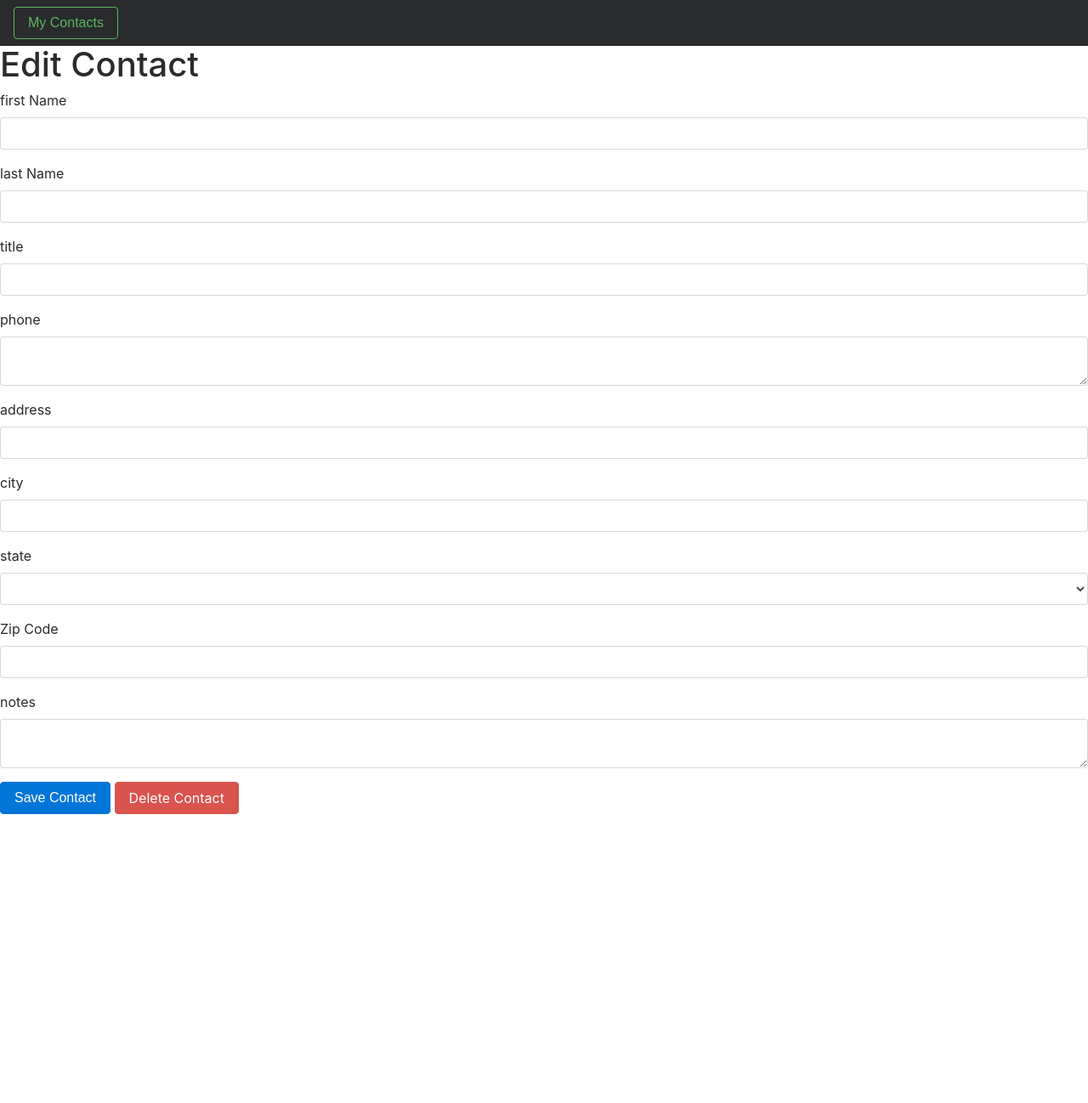
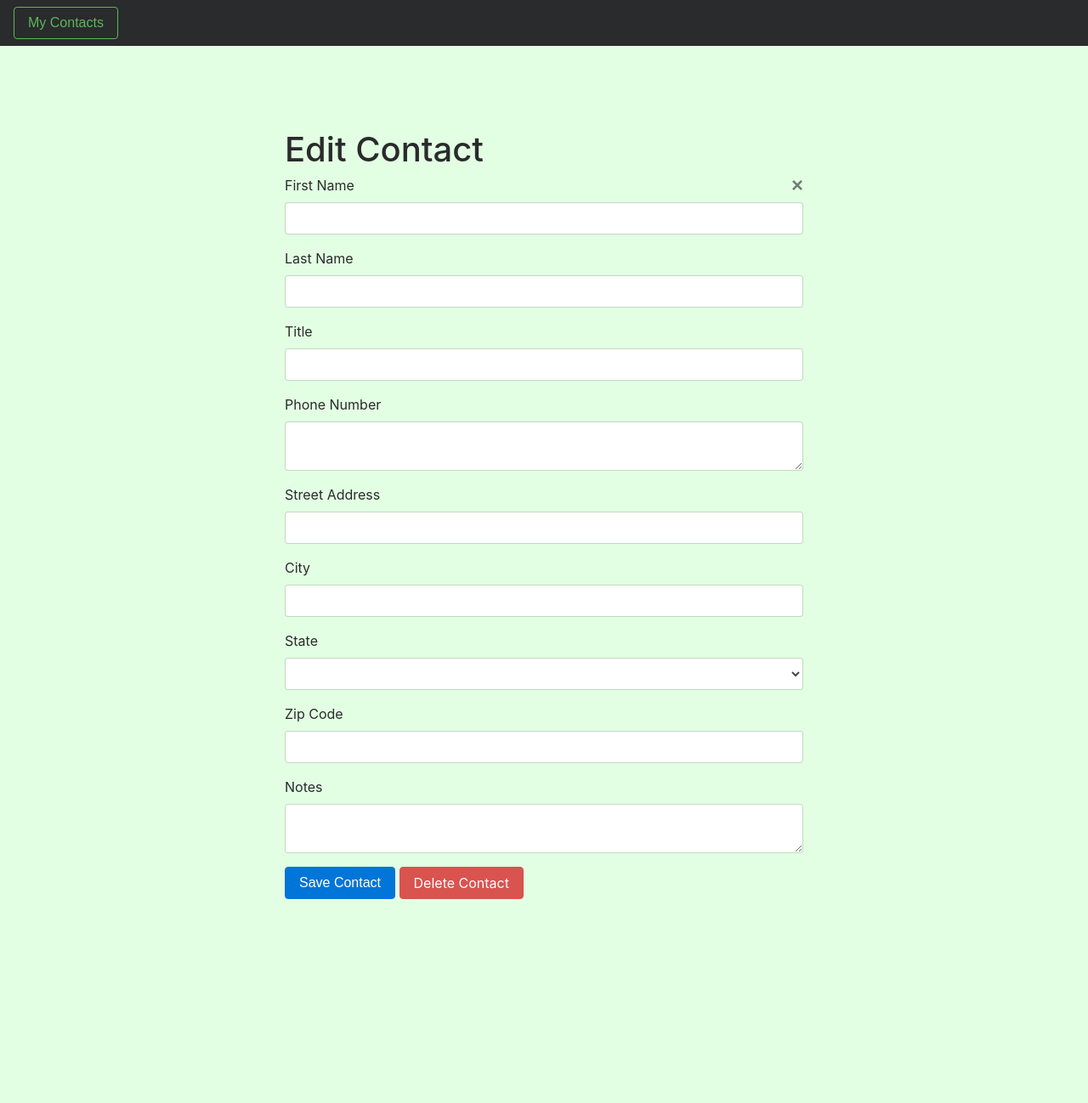
Before and after one commit to stephanielamm/contact-manager-php, a PHP site: page /edit.php?id=1 in a window 1280 px wide. Shown: the whole page at 85% size. Before the commit the page ends 958 px from the top, so only its background shows below. Run offline with PHP 8.4, Linux system fonts and the light colour scheme; data that the repository does not hold is empty; some libraries are stand-ins or nearby versions.

Commit message:
Styling the Edit.php page.
Adding background color, sizing, cancel button.

```diff
--- a/css/style.css
+++ b/css/style.css
@@ -0,0 +1,4 @@
+#contact-form {
+  padding-bottom: 120px;
+  padding-top: 50px;
+}
--- a/edit.php
+++ b/edit.php
@@ -21,43 +21,50 @@
 </div>
 <?php endif; ?>
 
-<h1>Edit Contact</h1>
+<!-- START OF CONTACT FORM -->
+<div class=container-fluid style="background-color: rgba(0, 255, 0, 0.11); padding-top: 50px; padding-bottom: 120px;">
+  <div class="row justify-content-md-center">
+    <div class="col col-lg-6 col-md-10" id="contact-form">
+  <h1>Edit Contact</h1>
+<a href="index.php"><button type="button" class="close" aria-label="Close">
+  <span aria-hidden="true">&times;</span>
+</button></a>
 
 <form method="POST" action="/update.php">
   <input type="hidden" name="id" id="contact_id" value="<?= $contact['id']; ?>" />
 
   <div class="form-group">
-    <label for="contact_first">first Name</label>
+    <label for="contact_first">First Name</label>
     <input class="form-control" type="text" name="first" id="first" value="<?= $contact['first']; ?>" />
   </div>
 
   <div class="form-group">
-    <label for="contact_last">last Name</label>
+    <label for="contact_last">Last Name</label>
     <input class="form-control" type="text" name="last" id="last" value="<?= $contact['last']; ?>" />
   </div>
 
   <div class="form-group">
-    <label for="contact_title">title</label>
+    <label for="contact_title">Title</label>
     <input class="form-control" type="text" name="title" id="title" value="<?= $contact['title']; ?>" />
   </div>
 
   <div class="form-group">
-    <label for="contact_phone">phone</label>
+    <label for="contact_phone">Phone Number</label>
     <textarea class="form-control" name="phone" id="phone"><?= $contact['phone']; ?></textarea>
   </div>
 
   <div class="form-group">
-    <label for="contact_address">address</label>
+    <label for="contact_address">Street Address</label>
     <input class="form-control" type="text" name="address" id="address" value="<?= $contact['address']; ?>" />
   </div>
 
   <div class="form-group">
-    <label for="contact_city">city</label>
+    <label for="contact_city">City</label>
     <input class="form-control" type="text" name="city" id="city" value="<?= $contact['city']; ?>" />
   </div>
 
   <div class="form-group">
-    <label for="contact_state">state</label>
+    <label for="contact_state">State</label>
     <select name="state" id="contact_state" value="<?= $contact['state']; ?>" class="form-control">
       <option value=""> </option>
       <option value="AL">Alabama</option>
@@ -120,7 +127,7 @@
   </div>
 
   <div class="form-group">
-    <label for="contact_notes">notes</label>
+    <label for="contact_notes">Notes</label>
     <textarea class="form-control" name="notes" id="notes"><?= $contact['notes']; ?></textarea>
   </div>
 
@@ -132,7 +139,8 @@
 
   <button class="btn btn-primary">Save Contact</button>
   <a href="/delete.php?id=<?= $contact['id']; ?>" class="btn btn-danger btn-xs pull-right btn-delete">Delete Contact</a>
-
 </form>
-
+</div>
+</div>
+</div>
 <?php   include 'footer.php'; ?>
```
